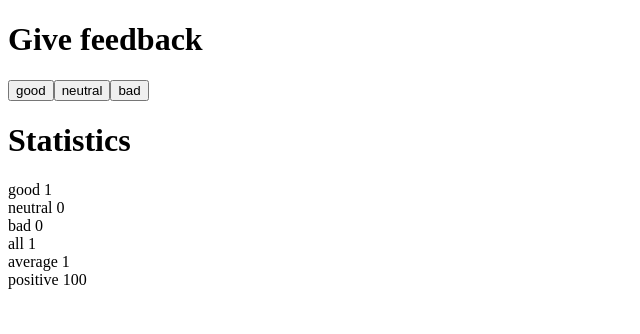
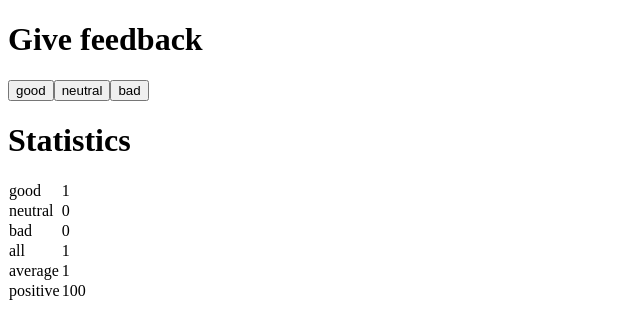
Before and after one commit to nomppaax/03-unicafe2, a React (Vite) app: page / in a window 1280 px wide. Both pictures are taken after a click on the button "good". Shown: the top 334 px of the page, without its empty margins (0-640 px from the left). Built offline with nearby package versions, Linux system fonts and the light colour scheme.

Commit message:
06-Tehty taulukko palautteista 1.11

```diff
--- a/src/App.jsx
+++ b/src/App.jsx
@@ -5,9 +5,10 @@ const Button = ({ handleClick, text }) => (
 );
 
 const StatisticLine = ({ text, value }) => (
-  <div>
-    {text} {value}
-  </div>
+  <tr>
+    <td>{text}</td>
+    <td>{value}</td>
+  </tr>
 );
 
 const Statistics = ({ good, neutral, bad, counter }) => {
```
